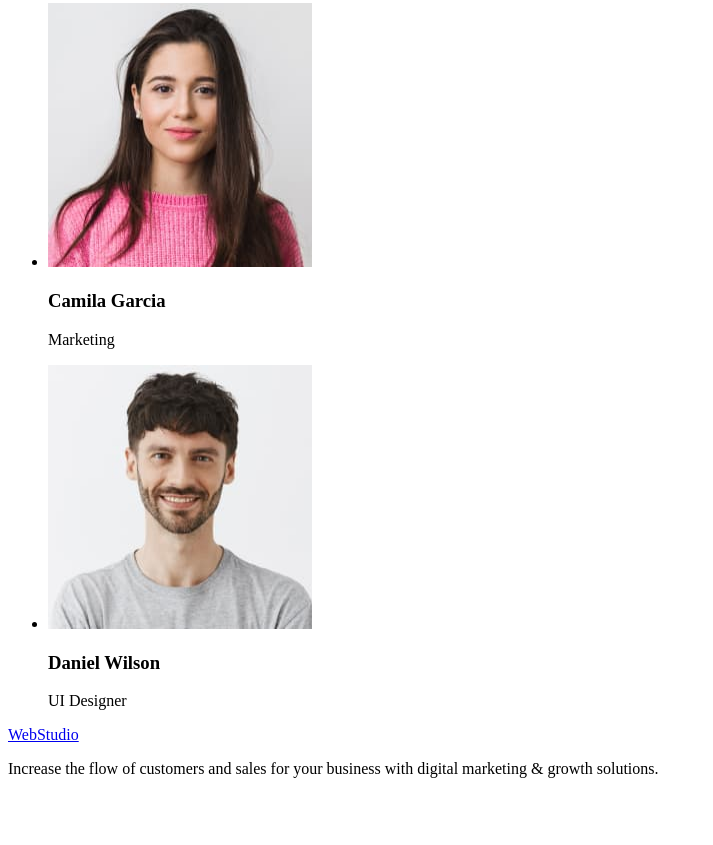
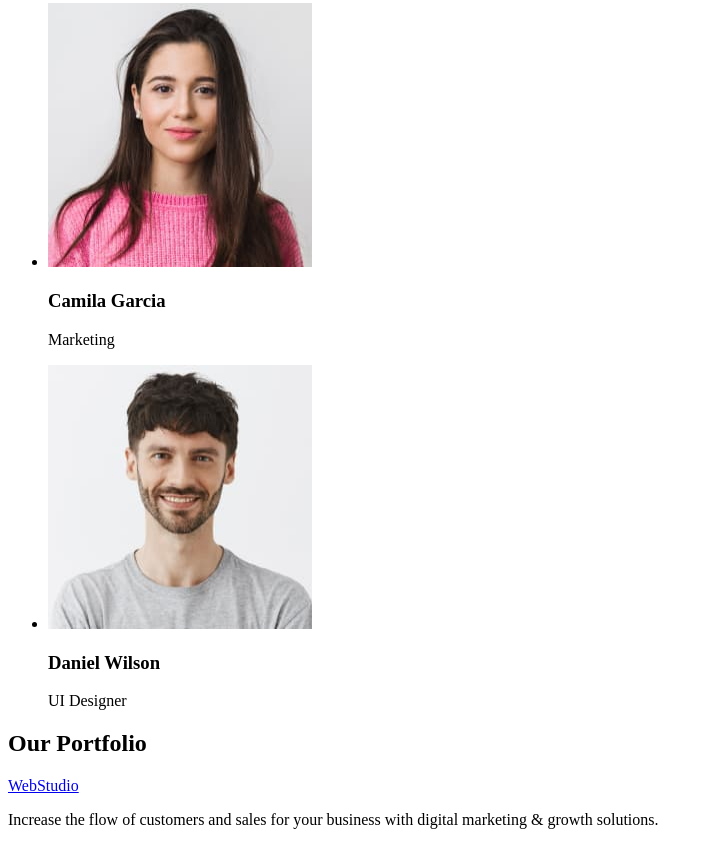
Before and after one commit to pash112/goit-markup-hw-02, a plain HTML site: page index.html in a window 1280 px wide. Shown: the part 1380-2225 px from the top of the page, without its empty margins (0-713 px from the left). Before the commit the page ends 2174 px from the top, so only its background shows below. Drawn offline with Linux system fonts and the light colour scheme.

Commit message:
Update index.html

```diff
--- a/index.html
+++ b/index.html
@@ -3,7 +3,7 @@
   <head>
     <meta charset="UTF-8" />
     <meta name="viewport" content="width=device-width, initial-scale=1.0" />
-    <title>Our Portfolio</title>
+    <title>Web Studio</title>
   </head>
   <body>
     <!-- Header -->
@@ -111,6 +111,7 @@
           </li>
         </ul>
       </section>
+      <section><h2>Our Portfolio</h2></section>
     </main>
     <!-- footer -->
     <footer>
```
